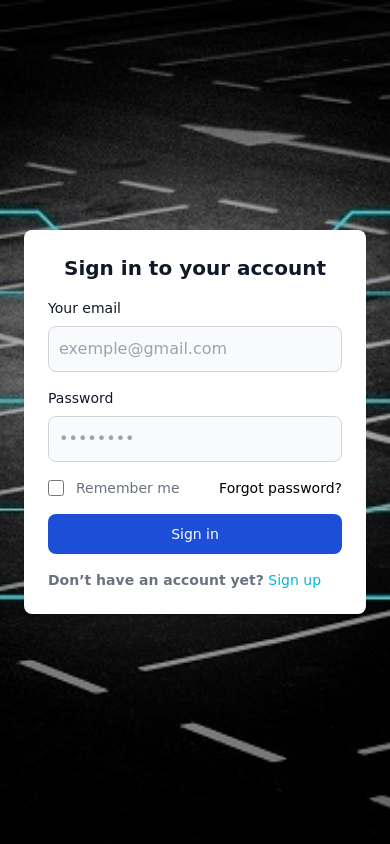
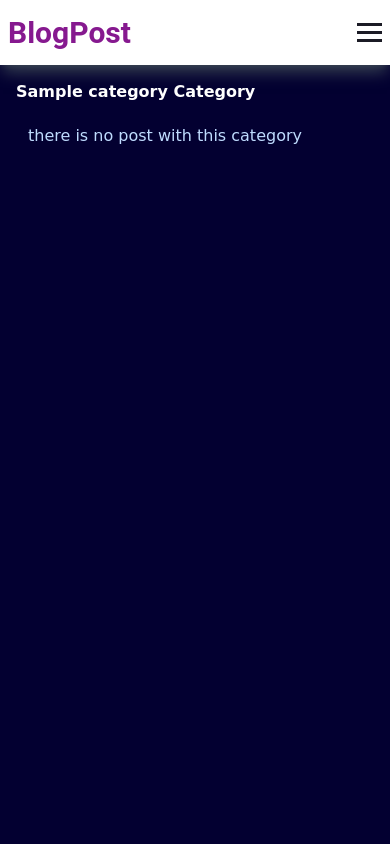
Before and after one commit to ahmedyassineelhamzaoui/PG.BlogPost, a PHP site: page /forget in a window 390 px wide. Run offline with PHP 8.4, Linux system fonts and the light colour scheme; tables that the repository leaves empty or names only in its code hold one stand-in row (values such as "Sample post"); some libraries are stand-ins or nearby versions.

Commit message:
create the layout of home page

```diff
--- a/app/classes/Session.php
+++ b/app/classes/Session.php
@@ -2,8 +2,6 @@
 class Session{
     static public function set($type,$message){
         setcookie($type,$message,time()+5,"/");
-
-        // setcooki comprend comme paramétre le type et le message ansi time de la mort de cette cookie et / pour dir la cokise fonction dans tous le projet
     }
 }
 
--- a/controllers/PostsController.php
+++ b/controllers/PostsController.php
@@ -8,8 +8,8 @@
 	 public $post_category;
 
 
-	public function getAllPosts(){
-		$post = Post::getAll();
+	public function getAllPosts($numberOfButtons){
+		$post = Post::getAll($numberOfButtons);
 		return $post;
 	}
 	public function addPost(){
@@ -94,6 +94,11 @@
 			return $result;
 		}
 	}
+	public function getChaque($data){
+		$name=array($data);
+		$result=Post::getPostCategory($name);
+		return $result;
+	}
 }
 
 ?>
--- a/index.php
+++ b/index.php
@@ -6,7 +6,7 @@
 $home = new HomeController();
 
 
-$pages = ['logout', 'login', 'register', 'posts', 'add', 'category', 'users'];
+$pages = ['logout', 'login', 'register', 'posts', 'add', 'category', 'users','home'];
 if (isset($_SESSION["logged"]) && $_SESSION["logged"] == true) {
     if (isset($_GET['page'])) {
         if (in_array($_GET['page'], $pages)) {
@@ -21,8 +21,10 @@
     require_once './views/includes/footer.php';
 } else if (isset($_GET['page']) && $_GET['page'] === 'register') {
     $home->index('register');
+}else if (isset($_GET['page']) && $_GET['page'] === 'login') {
+    $home->index('login');
 }
  else {
-    $home->index('login');
+    $home->index('home');
 }
 require_once './views/includes/footer.php';
--- a/models/Category.php
+++ b/models/Category.php
@@ -2,7 +2,7 @@
 class Category{
 
 	static public function getAll(){
-		$stmt = DB::connect()->prepare('SELECT * FROM category  ');
+		$stmt = DB::connect()->prepare('SELECT * FROM category ');
 		$stmt->execute();
 		return $stmt->fetchAll(PDO::FETCH_ASSOC);
 		$stmt = null;
--- a/models/Post.php
+++ b/models/Post.php
@@ -1,14 +1,14 @@
 <?php
 class Post {
 
-	static public function getAll(){
+	static public function getAll($numberOfButtons){
 		$stmt = DB::connect()->prepare("SELECT p.id,p.title,p.picture,p.content,p.post_category,c.name FROM post as p
 		INNER JOIN category as c on p.post_category = c.id_category
 		WHERE p.post_category is not null
 		UNION
 		SELECT p.id,p.title,p.picture,p.content,p.post_category,null FROM post as p
 		WHERE p.post_category is null
-		");
+		 ");
 		$stmt->execute();
 		if($stmt->rowCount()==0){
 			return 0;
@@ -16,6 +16,19 @@
 			// die(var_dump($stmt->fetchAll()));
 			return $stmt->fetchAll();
 
+		}
+		$stmt = null;
+	}
+	static public function getPostCategory($name){
+		$stmt = DB::connect()->prepare("SELECT p.id,p.title,p.picture,p.content,p.post_category,c.name FROM post as p
+		INNER JOIN category as c on p.post_category = c.id_category
+		WHERE name=?
+		 ");
+		$stmt->execute($name);
+		if($stmt->rowCount()==0){
+			return 0;
+		}else{
+			return $stmt->fetchAll();
 		}
 		$stmt = null;
 	}
--- a/public/style.css
+++ b/public/style.css
@@ -168,3 +168,180 @@
   .hitgth-modal::-webkit-scrollbar-thumb:hover {
     background: #0056b3;
   }
+  /*  */
+
+* {
+    margin: 0;
+    padding: 0;
+    box-sizing: border-box;
+    list-style: none !important;
+    text-decoration: none !important;
+}
+ .header-landingpage{
+    position: relative;
+    /* box-shadow: 2px 2px 2px 10px white !important; */
+}
+
+.header-landingpage .header-menu{
+  display: none;
+}
+ .header-landingpage  .header-heading{
+    position: absolute;
+    top:50%;
+    left:50%;
+    font-family:'Segoe UI', Tahoma, Verdana, sans-serif;
+    transform: translateX(-50%);
+    text-shadow: 3px 3px 2px black;
+    font-size: 40px;
+    width:90%;
+    /* backdrop-filter: blur(10px); */
+}
+.header-landingpage .nav-landingpage {
+    position: fixed;
+    background-color: rgb(255, 255, 255);
+    width: 100%;
+    height: 65px;
+    top:0;
+    z-index:1;
+}
+.header-landingpage .nav-landingpage .nav-logo {
+    font-family: 'Roboto';
+    font-style: normal;
+    font-weight: 700;
+    font-size: 30px;
+
+}
+.header-landingpage .nav-landingpage li a {
+    color: #0c0c6e;
+    font-family:cursive;
+}
+.header-landingpage .nav-landingpage .nav-pages .about-page:hover::before {
+    position: absolute;
+    content: '';
+    width: 45px;
+    height: 2px;
+    background-color: #8A1538;
+    color: #8A1538;
+    bottom: 30%;
+}
+.header-landingpage .nav-landingpage .nav-pages .news-page:hover::before {
+    position: absolute;
+    content: '';
+    width: 43px;
+    height: 2px;
+    background-color: #8A1538;
+    color: #8A1538;
+    bottom: 30%;
+}
+ .header-landingpage .nav-landingpage .nav-pages .tearms-page:hover::before {
+    position: absolute;
+    content: '';
+    width: 55px;
+    height: 2px;
+    background-color: #8A1538;
+    color: #8A1538;
+    bottom: 30%;
+}
+.header-landingpage .nav-landingpage .nav-pages .contact-page:hover::before {
+    position: absolute;
+    content: '';
+    width: 58px;
+    height: 2px;
+    background-color: #b5038e;
+    color: #8A1538;
+    bottom: 30%;
+}
+.header-landingpage .nav-landingpage .nav-compte .nav-login {
+    border: 1px solid rgba(138, 21, 56, 1);
+    padding: .4em 1em;
+    color: rgba(138, 21, 56, 1);
+    border-radius: 4px;
+    transition: .5s;
+}
+.header-landingpage .nav-landingpage .nav-compte .nav-Signup {
+    background-color: #8A1538;
+    padding: .45em 1em;
+    color: #ffffff;
+    border-radius: 4px;
+    transition: .5s;
+}
+.header-landingpage .nav-landingpage .nav-compte .nav-login:hover {
+    background-color: #8A1538;
+    color: #ffffff;
+}
+ .header-landingpage .nav-landingpage .nav-compte .nav-Signup:hover {
+    background-color: #6c102b;
+}
+.header-landingpage .header-menu{
+   display: none;
+   cursor: pointer;
+}
+.header-landingpage .header-menu .ligne{
+    display: block;
+    margin: 5px auto;
+    width:25px;
+    height: 3px;
+    -webkit-transition: all .3s ease-in-out;
+    background-color: #1B1B25;
+}
+
+@media (max-width:710px){
+    .header-landingpage .header-menu{
+        display: block;
+    }
+    .header-landingpage .nav-landingpage .nav-pages{
+        flex-direction: column;
+        position: absolute;
+        background-color: #ffffff;
+        width:100%;
+        top: 64px;
+        left: -150%;
+        padding-left: 0;
+        text-align: center;
+        height:200px;
+        line-height: 30px;
+        transition: .5s;
+    }
+    .header-landingpage .nav-landingpage .nav-pages li a{
+        color: #470065;
+        font-weight: bold;
+        font-size: 20px;
+        margin: 0 !important;
+    }
+    .header-landingpage .nav-landingpage .nav-compte{
+        flex-direction: column;
+        background-color: #ffffff;
+        position: absolute;
+        width:100%;
+        height:120px;
+        top: 200px;
+        left: -150%;
+        padding-left: 0;
+        text-align: center;
+        line-height: 40px;
+        transition: .5s;
+    }
+    .header-landingpage .nav-landingpage .nav-compte .nav-Signup{
+       margin: 0 !important;
+    }
+    .header-landingpage .nav-landingpage .nav-compte .nav-login{
+       margin: 0 !important;
+    }
+    .header-landingpage .nav-landingpage .nav-pages.active{
+        left:0%;
+    }
+    .header-landingpage .nav-landingpage .nav-compte.active{
+        left:0%;
+    }
+    .header-landingpage .header-menu.active .ligne:nth-child(1){
+        transform: translateY(8px) rotate(45deg);
+        transition: .5s;
+    }
+    .header-landingpage .header-menu.active .ligne:nth-child(2){
+        opacity: 0;
+     }
+     .header-landingpage .header-menu.active .ligne:nth-child(3){
+        transform: translateY(-8px) rotate(-45deg);
+        transition: .5s;
+     }
+}
--- a/views/add.php
+++ b/views/add.php
@@ -33,7 +33,7 @@
                     </div>
                     <div class="pt-2">
                         <label for="editor" class="block mb-2 text-md font-medium text-gray-900 dark:text-white">Content</label>
-                        <textarea  name="post-content[]" rows="8" class="post-content w-full mb-4 border border-gray-200 rounded-lg bg-gray-50 dark:bg-gray-700 dark:border-gray-600" placeholder="Write an article..."></textarea>
+                        <textarea   name="post-content[]" rows="8" class="post-content w-full mb-4 border border-gray-200 rounded-lg bg-gray-50 dark:bg-gray-700 dark:border-gray-600" placeholder="Write an article..."></textarea>
                     </div>
                     <p class="content-error hidden text-red-600 font-bold">you must fill this field</p>
 
--- /dev/null
+++ b/views/home.php
@@ -0,0 +1,77 @@
+<?php
+$category = new CategoryController();
+$numbersOfCategorys = $category->AllCategorys();
+
+$mycategorys = $category->getAllCategorys();
+
+$myoption = new PostsController();
+// die(var_dump($mycategorys));
+?>
+<header class="fixed header-landingpage  ">
+  <nav class="flex px-2 justify-between items-center nav-landingpage shadow-lg shadow-gray-700">
+    <a class="text-fuchsia-800 nav-logo" href="home">BlogPost</a>
+    <ul id="nav-page" class="flex my-auto nav-pages">
+      <li><a class="ml-2 about-page" href="#">Home</a></li>
+      <li><a class="ml-2 mr-2 news-page" href="#">posts</a></li>
+      <li><a class="ml-2 mr-2 tearms-page" href="#">About</a></li>
+      <li><a class="ml-2 mr-2 contact-page" href="#">Contact</a></li>
+    </ul>
+    <ul id="nav-compt" class="flex  my-auto nav-compte">
+      <li><a href="login" class="relative inline-flex items-center justify-center p-0.5 mb-2 mr-2 overflow-hidden text-sm font-medium text-gray-900 rounded-lg group bg-gradient-to-br from-purple-500 to-pink-500 group-hover:from-purple-500 group-hover:to-pink-500 hover:text-white dark:text-white focus:ring-4 focus:outline-none focus:ring-purple-200 dark:focus:ring-purple-800">
+          <span class="relative px-5 py-2.5 transition-all ease-in duration-75 bg-white hover:text-white font-bold dark:bg-gray-900 rounded-md group-hover:bg-opacity-0">
+            Sign in
+          </span>
+        </a>
+      </li>
+      <li><a href="register" class="relative inline-flex items-center justify-center p-0.5 mb-2 mr-2 overflow-hidden text-sm font-medium text-gray-900 rounded-lg group bg-gradient-to-br from-pink-500 to-orange-400 group-hover:from-pink-500 group-hover:to-orange-400 hover:text-white dark:text-white focus:ring-4 focus:outline-none focus:ring-pink-200 dark:focus:ring-pink-800">
+          <span class="relative px-5 py-2.5 transition-all ease-in duration-75 bg-white dark:bg-gray-900 font-bold hover:text-white rounded-md group-hover:bg-opacity-0">
+            Sign up
+          </span>
+        </a></li>
+    </ul>
+    <div class="header-menu">
+      <span class="ligne"></span>
+      <span class="ligne"></span>
+      <span class="ligne"></span>
+    </div>
+  </nav>
+</header>
+
+<main class="mt-20">
+  <?php
+  for ($i = 0; $i < $numbersOfCategorys; $i++) {
+  ?>
+    <h1 class="text-white font-bold mx-4"><?= $mycategorys[$i]['name'] ?> Category</h1>
+    <?php
+    $result = $myoption->getChaque($mycategorys[$i]['name']);
+    ?>
+    <section class="grid row  xl:grid-cols-4 sm:grid-cols-1 md:grid-cols-2 lg:grid-cols-3 gap-x-4 gap-y-6 mx-4 my-5">
+    <?php
+    if($result==0){
+    ?>
+    <h1 class="mx-3 text-blue-200">there is no post with this category</h1>
+    <?php
+    }else{
+    foreach($result as $mydata){
+      ?>
+      <div class="max-w-sm rounded overflow-hidden flex flex-col bg-gray-700 hover:scale-105 cursor-pointer ease-in duration-300 h-[430px] shadow-lg shadow-cyan-100/50 hover:shadow-cyan-600">
+        <img class="w-full h-2/5" <?php echo 'src="./public/images/'.$mydata['picture'].'"'?> alt="Sunset in the mountains">
+        <div class="px-6 py-4 h-2/5">
+          <div class="font-bold text-md mb-2 text-center text-white font-mono"><?= substr($mydata['title'],0,20)?></div>
+          <p class="text-white text-md font-sans"><?= strlen($mydata["content"])>180 ? substr($mydata["content"],0,180).'...' : $mydata["content"] ?> </p>
+        </div>
+        <div class="flex justify-center items-center h-1/5">
+          <button class="hover:bg-white rounded-lg px-2 hover:text-blue-400 py-1 text-white bg-blue-600 ">view details</button>
+        </div>
+      </div>
+    <?php
+     }}
+     ?>
+    </section>
+  <?php
+   }
+  ?>
+</main>
+</body>
+
+</html>
```
Also changed, not shown: views/posts.php (+22 -20 lines), public/assets/script.js.
